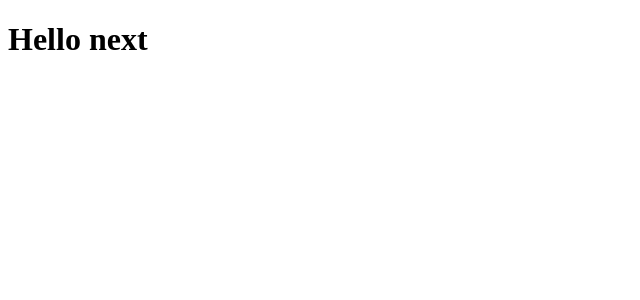
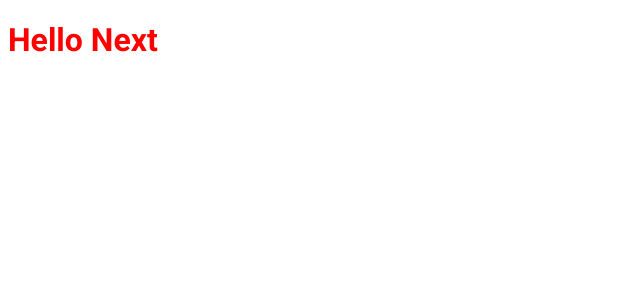
Before and after one commit to RicardoSobral-7/bootcampignite, a Next.js app in the folder semana-03/ignews/: page / in a window 1280 px wide. Shown: the top 300 px of the page, without its empty margins (0-640 px from the left). Built offline with nearby package versions, Linux system fonts and the light colour scheme.

Commit message:
_document file configuration

```diff
--- a/semana-03/ignews/package.json
+++ b/semana-03/ignews/package.json
@@ -10,7 +10,8 @@
   "dependencies": {
     "next": "10.1.2",
     "react": "17.0.2",
-    "react-dom": "17.0.2"
+    "react-dom": "17.0.2",
+    "sass": "^1.32.8"
   },
   "devDependencies": {
     "@types/node": "^14.14.37",
--- /dev/null
+++ b/semana-03/ignews/src/pages/_document.tsx
@@ -0,0 +1,20 @@
+import Document, { Html, Head, Main, NextScript } from 'next/document';
+
+
+export default class MyDocument extends Document {
+  render() {
+    return (
+      <Html>
+        <Head>
+          <link rel="preconnect" href="https://fonts.gstatic.com" />
+          <link href="https://fonts.googleapis.com/css2?family=Roboto:wght@400;700;900&display=swap" rel="stylesheet" />
+          <title>ig.news</title>
+        </Head>
+        <body>
+          <Main />
+          <NextScript />
+        </body>
+      </Html>
+    );
+  }
+}
--- a/semana-03/ignews/src/pages/index.tsx
+++ b/semana-03/ignews/src/pages/index.tsx
@@ -1,5 +1,7 @@
+import styles from '../styles/home.module.scss'
+
 export default function Home() {
   return (
-    <h1>Hello next</h1>
+    <h1 className={styles.title}>Hello Next</h1>
   )
 }
--- /dev/null
+++ b/semana-03/ignews/src/styles/home.module.scss
@@ -0,0 +1,11 @@
+.title {
+  font-family: 'Roboto', sans-serif;
+  color: red;
+  span {
+    color: pink;
+    p {
+      color: blue;
+    }
+  }
+
+}
```
Also changed, not shown: 1 other file (tests, documents, lock files or other folders).
